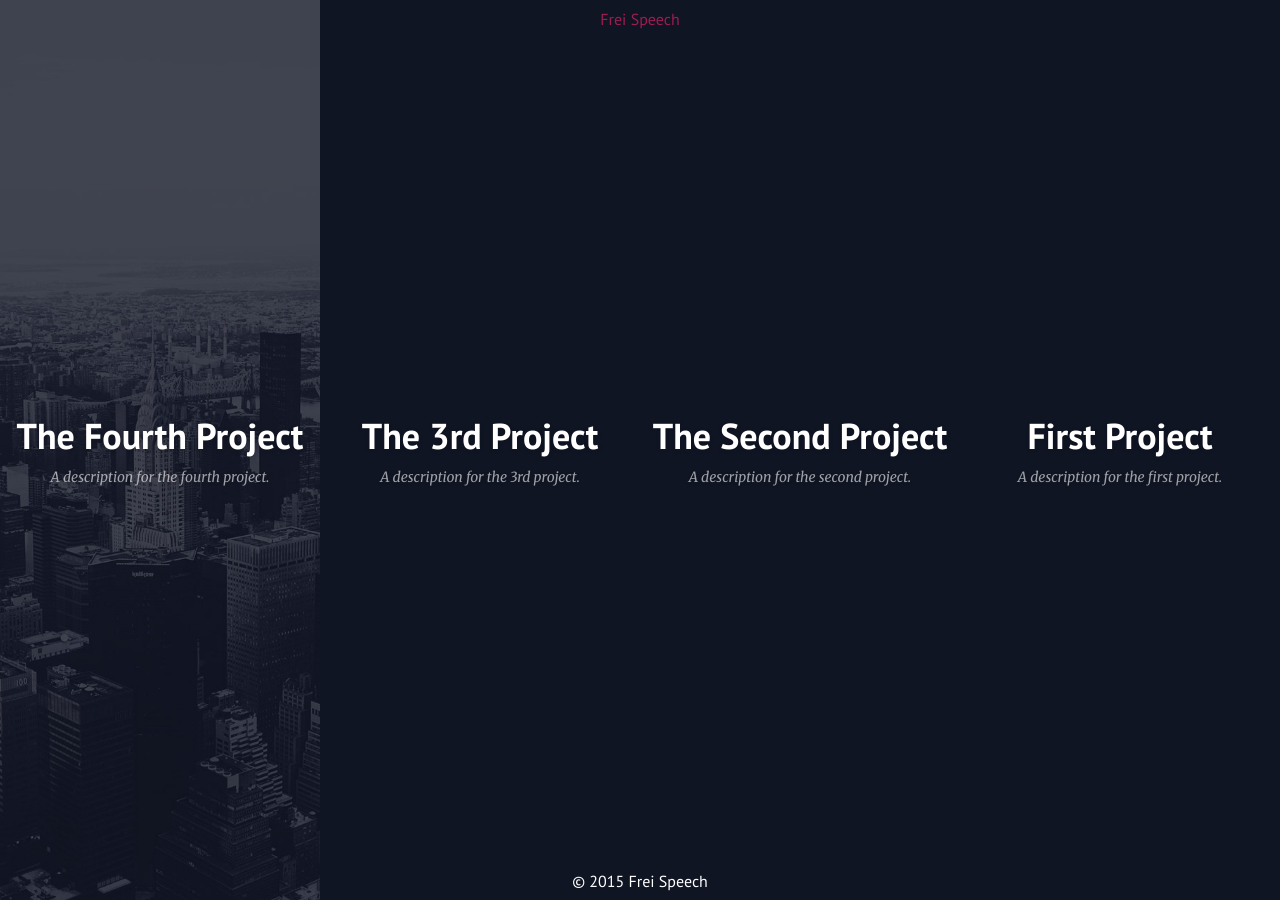
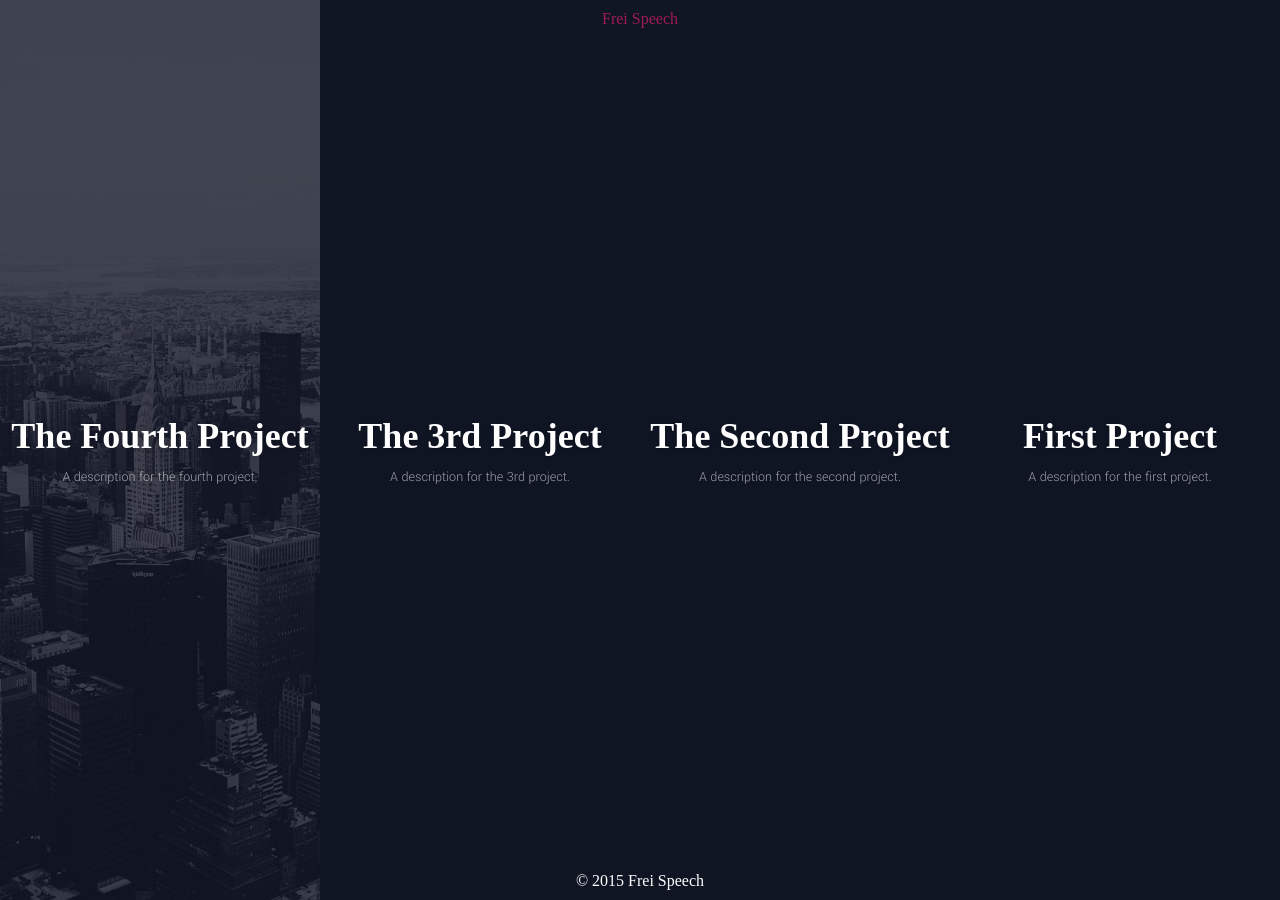
Before and after one commit to allancole/freispeech, a Jekyll site: the page built from index.html, in a window 1280 px wide. Built offline with Jekyll 4.4.1, drawn with Linux system fonts in a browser that asks for light colours; some web fonts are replaced.

Commit message:
Update fonts and variables

```diff
--- a/partials/_variables.scss
+++ b/partials/_variables.scss
@@ -5,9 +5,10 @@ $color-2: #9e1c51; // Disco
 $color-3: #101524; // Ebony
 
 // fonts
+@import url(http://fonts.googleapis.com/css?family=Yantramanav:300|Ramaraja);
 
-$primary-font: 'PT Sans', sans-serif;
-$secondary-font: 'Merriweather', serif;
+$primary-font: 'Ramaraja', serif;
+$secondary-font: 'Yantramanav', sans-serif;
 
 // Number of projects
 
--- a/scss/style.scss
+++ b/scss/style.scss
@@ -278,7 +278,7 @@ Main Components
 	p {
 		font-size: 1.4rem;
 		font-family: $secondary-font;
-		font-style: italic;
+	//font-style: italic;
 		line-height: 1.2;
 		padding: .4em 2em;
 		display: none;
@@ -332,6 +332,7 @@ Main Components
 	}
 
 	p {
+		font-family: $secondary-font;
 		width: 90%;
 		max-width: 800px;
 		margin: 0 auto;
```
Also changed, not shown: css/style.css.
